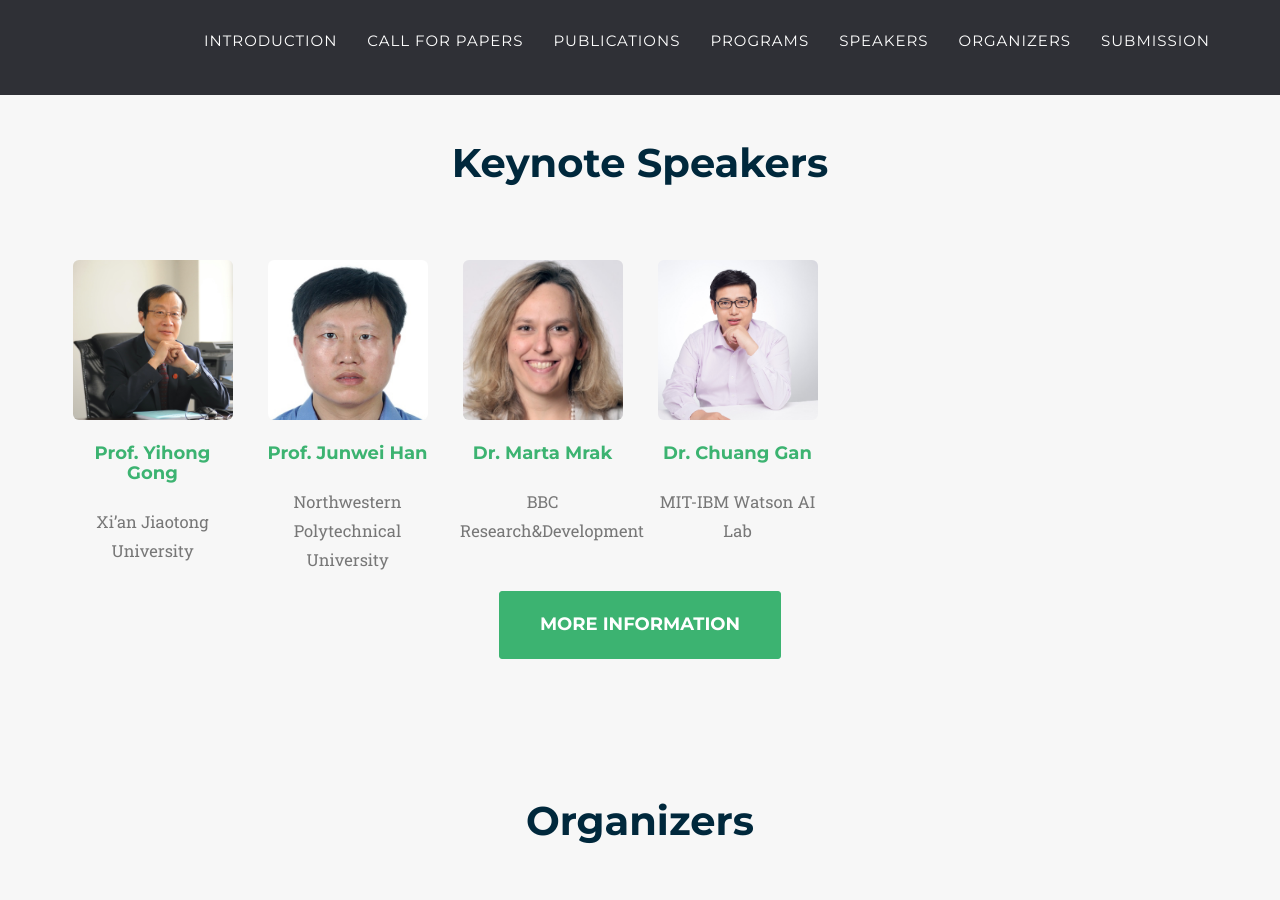
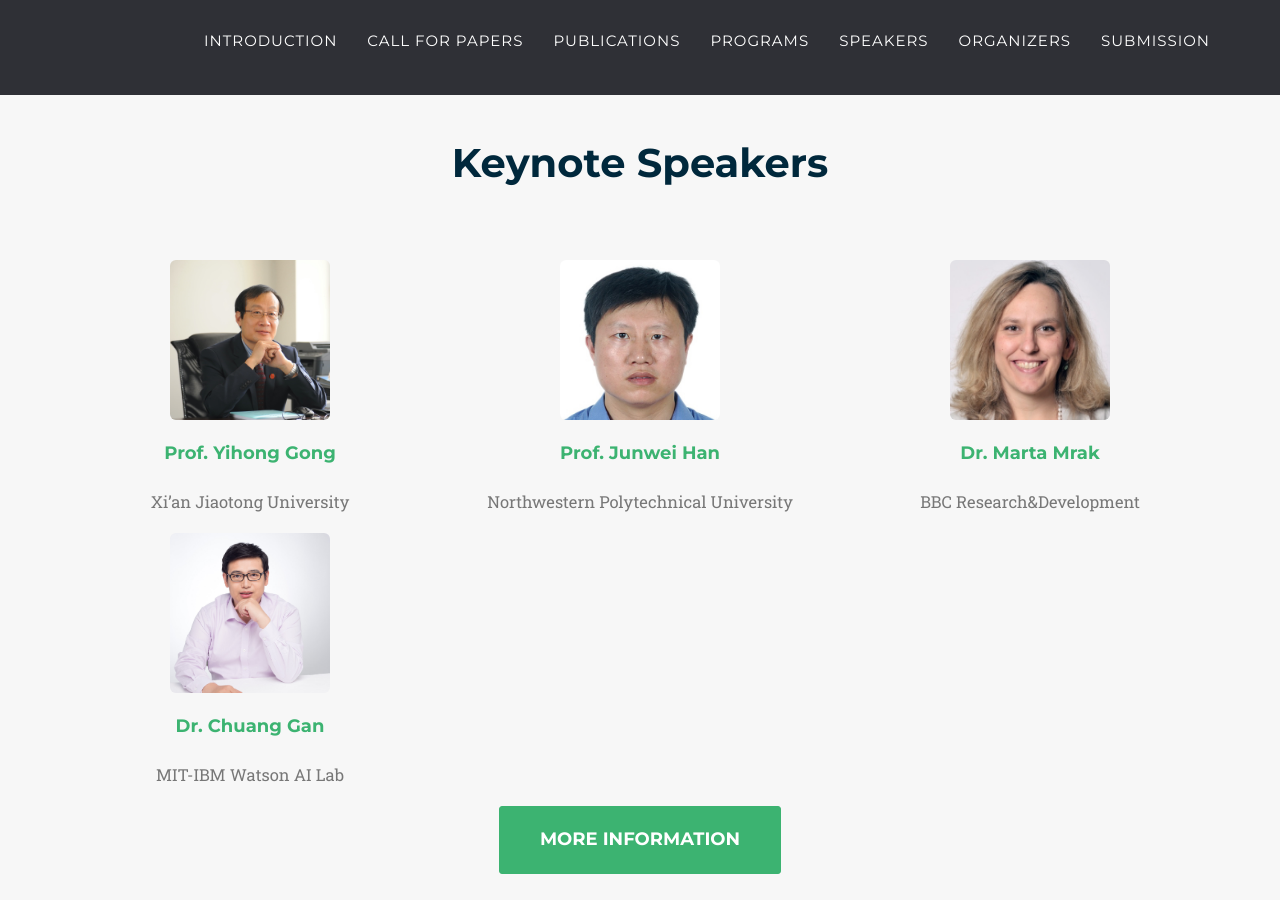
Before and after one commit to MCFR-MM22/MCFR-MM22.github.io, a Jekyll site: the page built from index.html, in a window 1280 px wide and 900 px high, scrolled down 2324 px. Built offline with Jekyll 4.4.1, drawn with Linux system fonts in a browser that asks for light colours; some web fonts are replaced.

Commit message:
Update speakers.html

```diff
--- a/_includes/2021_data/speakers.html
+++ b/_includes/2021_data/speakers.html
@@ -9,7 +9,7 @@
             </div>
             <div class="row">
             {% for post in site.data.twenty_21.speakers %}
-                <div class="col-sm-2 speakers-item">
+                <div class="col-sm-4 speakers-item">
                     <!-- <a href="{{ post.name }}" class="speakers-link" data-toggle="modal"> -->
                     <center><img src="../css/2021_style/img/speakers/{{ post.thumbnail }}" class="img-centered img-rounded"  width="160px" height="160px"/></center>
                     <!-- </a> -->
```
